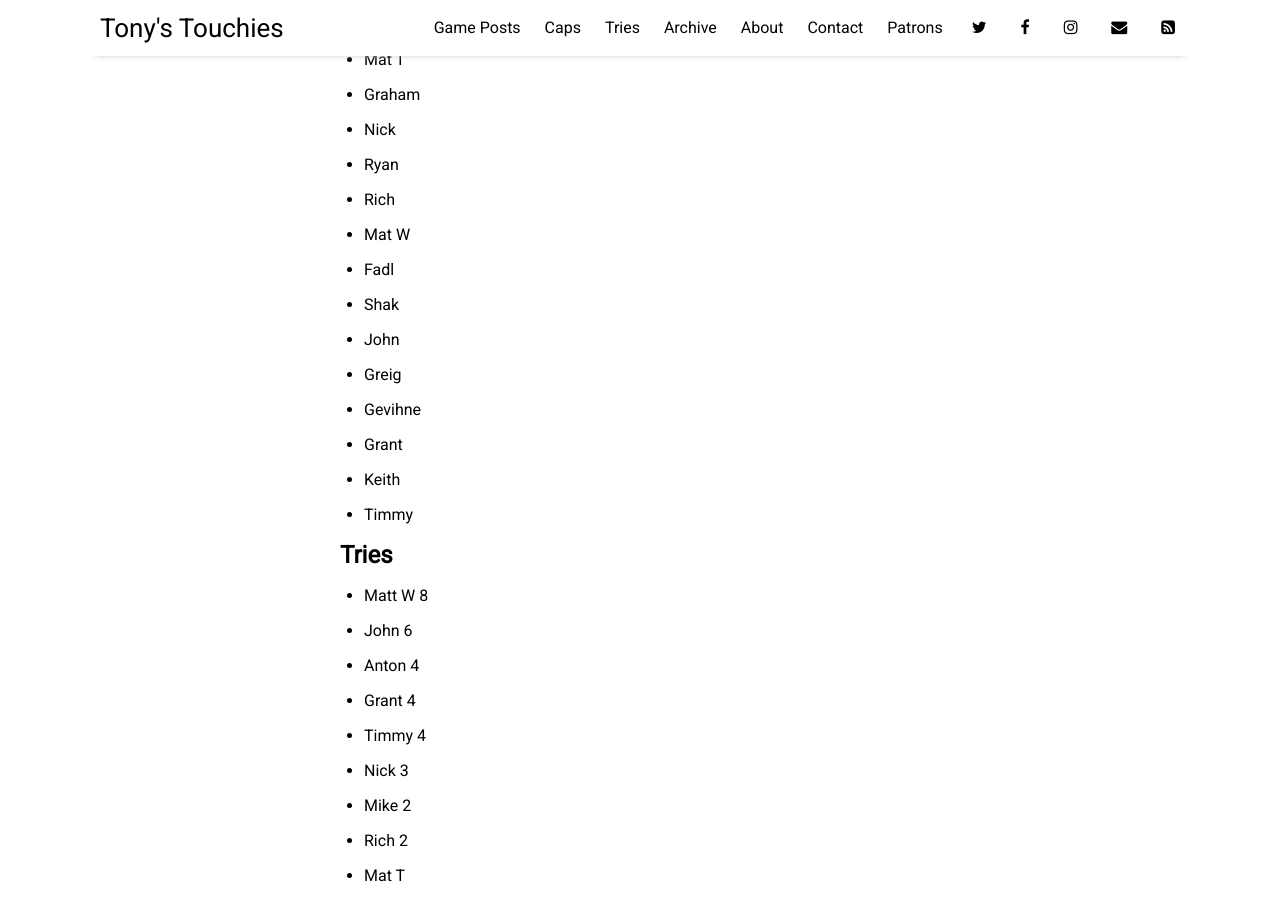
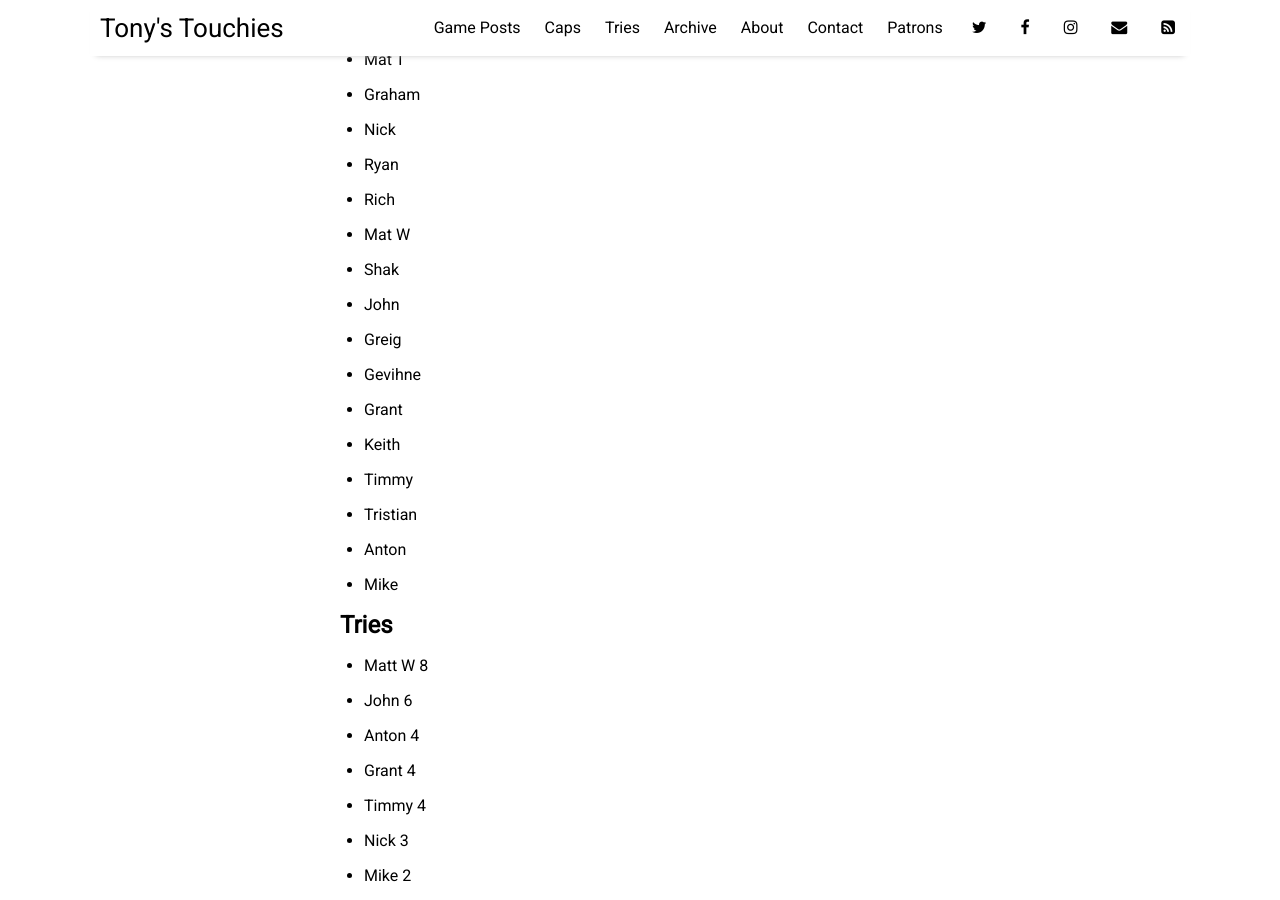
Before and after one commit to sundayrugby/sundayrugby.github.io, a Jekyll site: the page built from _posts/2024-06-30-CR3.md, in a window 1280 px wide and 900 px high, scrolled down 483 px. Built offline with Jekyll 4.4.1, drawn with Linux system fonts in a browser that asks for light colours; nearby versions of some CDN libraries.

Commit message:
Update 2024-06-30-CR3.md

```diff
--- a/_posts/2024-06-30-CR3.md
+++ b/_posts/2024-06-30-CR3.md
@@ -15,7 +15,6 @@ image: 2024_06_30.jpg
 * Ryan
 * Rich
 * Mat W
-* Fadl
 * Shak
 * John
 * Greig
@@ -23,6 +22,9 @@ image: 2024_06_30.jpg
 * Grant
 * Keith
 * Timmy
+* Tristian
+* Anton
+* Mike
 
 ## Tries
 
```
